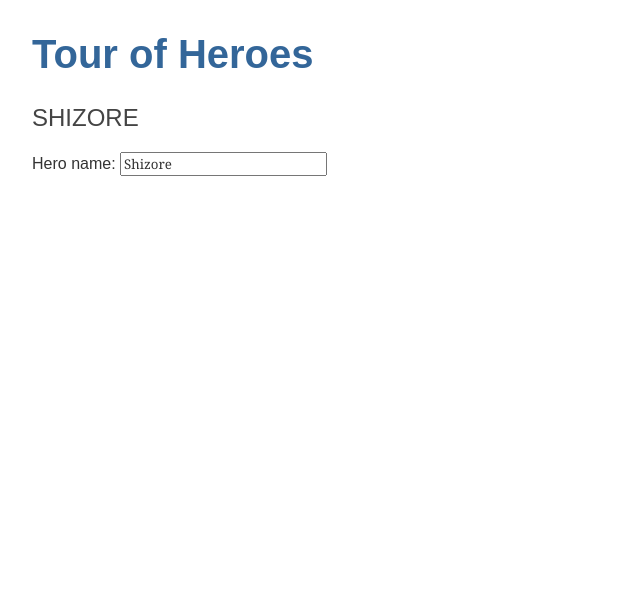
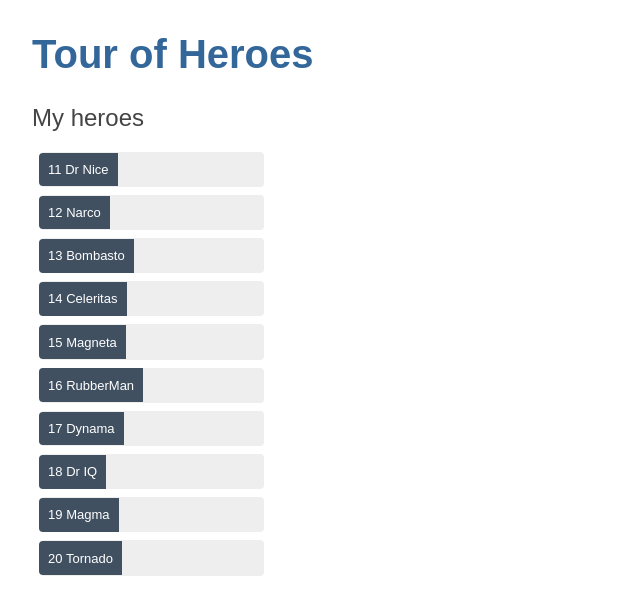
Before and after one commit to Soushi888/angular-tour-of-heroes, an Angular app: page / in a window 1280 px wide. Shown: the top 614 px of the page, without its empty margins (0-640 px from the left). Built offline with nearby package versions, Linux system fonts and the light colour scheme.

Commit message:
Render list of heroes and details on click event

```diff
--- a/src/app/heroes/heroes.component.css
+++ b/src/app/heroes/heroes.component.css
@@ -0,0 +1,52 @@
+/* HeroesComponent's private CSS styles */
+.heroes {
+  margin: 0 0 2em 0;
+  list-style-type: none;
+  padding: 0;
+  width: 15em;
+}
+.heroes li {
+  cursor: pointer;
+  position: relative;
+  left: 0;
+  background-color: #EEE;
+  margin: .5em;
+  padding: .3em 0;
+  height: 1.6em;
+  border-radius: 4px;
+}
+.heroes li:hover {
+  color: #2c3a41;
+  background-color: #e6e6e6;
+  left: .1em;
+}
+.heroes li.selected {
+  background-color: black;
+  color: white;
+}
+.heroes li.selected:hover {
+  background-color: #505050;
+  color: white;
+}
+.heroes li.selected:active {
+  background-color: black;
+  color: white;
+}
+.heroes .badge {
+  display: inline-block;
+  font-size: small;
+  color: white;
+  padding: 0.8em 0.7em 0 0.7em;
+  background-color:#405061;
+  line-height: 1em;
+  position: relative;
+  left: -1px;
+  top: -4px;
+  height: 1.8em;
+  margin-right: .8em;
+  border-radius: 4px 0 0 4px;
+}
+
+input {
+  padding: .5rem;
+}
--- a/src/app/heroes/heroes.component.html
+++ b/src/app/heroes/heroes.component.html
@@ -1,5 +1,17 @@
-<h2>{{hero.name | uppercase}}</h2>
-<div>
-  <label for="name">Hero name: </label>
-  <input type="text" id="name" [(ngModel)]="hero.name" placeholder="name">
+<h2>My heroes</h2>
+<ul class="heroes">
+  <li *ngFor="let hero of heroes"
+      (click)="onSelect(hero)"
+      [class.selected]="hero === selectedHero">
+    <span class="badge">{{hero.id}} {{hero.name}}</span>
+  </li>
+</ul>
+
+<div *ngIf="selectedHero">
+  <h2>{{selectedHero.name | uppercase}}</h2>
+  <div><span>id: </span>{{selectedHero.id}}</div>
+  <div>
+    <label for="hero-name">Hero name: </label>
+    <input type="text" [(ngModel)]="selectedHero.name" id="hero-name" placeholder="name">
+  </div>
 </div>
--- a/src/app/heroes/heroes.component.ts
+++ b/src/app/heroes/heroes.component.ts
@@ -1,4 +1,5 @@
-import {Component, OnInit} from '@angular/core';
+import {Component} from '@angular/core';
+import {HEROES} from 'src/app/mock-heroes';
 import {Hero} from 'src/app/Hero';
 
 @Component({
@@ -6,16 +7,19 @@
   templateUrl: './heroes.component.html',
   styleUrls: ['./heroes.component.css']
 })
-export class HeroesComponent implements OnInit {
-  hero: Hero = {
-    id: 1,
-    name: 'Shizore'
-  };
 
-  constructor() {
+export class HeroesComponent {
+  heroes = HEROES;
+  selectedHero?: Hero;
+
+  /**
+   * Toggle description of an Hero
+   */
+  onSelect(hero: Hero): void {
+    if (hero !== this.selectedHero) {
+      this.selectedHero = hero;
+    } else {
+      this.selectedHero = undefined;
+    }
   }
-
-  ngOnInit(): void {
-  }
-
 }
--- /dev/null
+++ b/src/app/mock-heroes.ts
@@ -0,0 +1,14 @@
+import {Hero} from './Hero';
+
+export const HEROES: Hero[] = [
+  {id: 11, name: 'Dr Nice'},
+  {id: 12, name: 'Narco'},
+  {id: 13, name: 'Bombasto'},
+  {id: 14, name: 'Celeritas'},
+  {id: 15, name: 'Magneta'},
+  {id: 16, name: 'RubberMan'},
+  {id: 17, name: 'Dynama'},
+  {id: 18, name: 'Dr IQ'},
+  {id: 19, name: 'Magma'},
+  {id: 20, name: 'Tornado'}
+];
```
